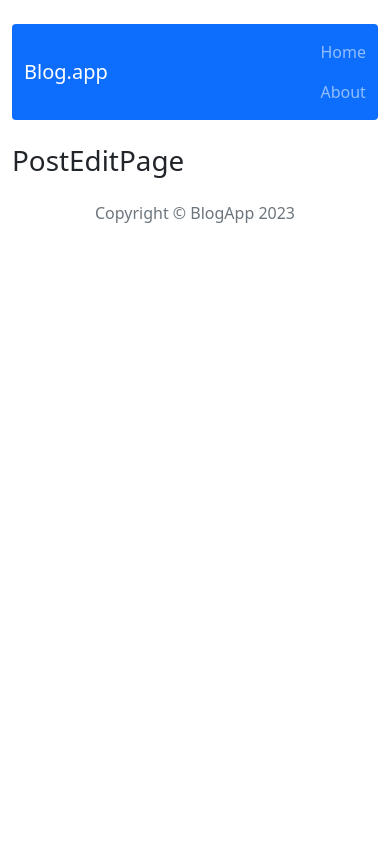
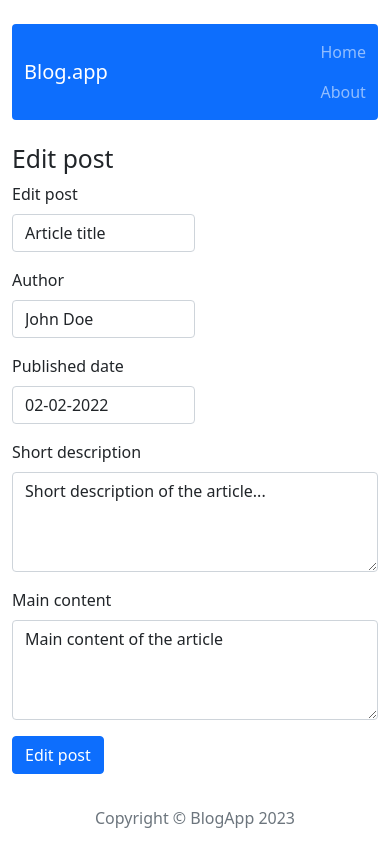
Before and after one commit to MatGom/react-blog, a React (Create React App) app: page /post/edit/1 in a window 390 px wide. Built offline with nearby package versions, Linux system fonts and the light colour scheme.

Commit message:
Add PostEditForm

```diff
--- /dev/null
+++ b/src/components/features/PostEditForm/PostEditForm.js
@@ -0,0 +1,41 @@
+import { useSelector } from 'react-redux';
+import { getPostById} from '../../../redux/postsRedux';
+import { useParams } from 'react-router-dom';
+import { Navigate } from 'react-router-dom';
+import { useNavigate } from 'react-router-dom';
+import { editPost } from '../../../redux/postsRedux';
+import PostForm from '../PostForm/PostForm';
+import { useDispatch } from 'react-redux';
+
+const PostEditForm = () => {
+  const dispatch = useDispatch();
+  const navigate = useNavigate();
+
+  const { id } = useParams();
+
+  const editedData = useSelector((state) => getPostById(state, id));
+
+  const handleEditPost = post => {
+    dispatch(editPost({ ...post, id }));
+    navigate('/');
+  };
+
+  if (!editedData) {
+    return <Navigate to='/' />;
+  } else {
+    return (
+      <PostForm
+        action={handleEditPost}
+        actionText='Edit post'
+        title={editedData.title}
+        author={editedData.author}
+        publishedDate={editedData.publishedDate}
+        shortDescription={editedData.shortDescription}
+        content={editedData.content}
+        id={id}
+      />
+    );
+  }
+};
+
+export default PostEditForm;
--- a/src/components/pages/PostAddPage/PostAddPage.js
+++ b/src/components/pages/PostAddPage/PostAddPage.js
@@ -1,8 +1,7 @@
 import styles from './PostAddPage.module.scss';
 import PostAddForm from '../../features/PostAddForm/PostAddForm';
 
-const PostAddPage = props => {
-  console.log(props);
+const PostAddPage = () => {
   return (
     <article className={styles.postAddPage}>
       <div className={styles.postAddWrapper}>
--- a/src/components/pages/PostEditPage/PostEditPage.js
+++ b/src/components/pages/PostEditPage/PostEditPage.js
@@ -1,5 +1,15 @@
+import styles from './PostEditPage.module.scss';
+import PostEditForm from '../../features/PostEditForm/PostEditForm';
+
 const PostEditPage = () => {
-  return <h1>PostEditPage</h1>;
+  return (
+    <article className={styles.postEditPage}>
+      <div className={styles.postEditWrapper}>
+        <h2>Edit post</h2>
+        <PostEditForm />
+      </div>
+    </article>
+  );
 };
 
 export default PostEditPage;
--- /dev/null
+++ b/src/components/pages/PostEditPage/PostEditPage.module.scss
@@ -0,0 +1,18 @@
+.postEditPage {
+  display: flex;
+  flex-direction: column;
+  align-items: center;
+}
+
+.postEditWrapper {
+  display: flex;
+  flex-direction: column;
+  justify-content: space-between;
+  width: 50%;
+}
+
+@media (max-width: 993px) {
+  .postEditWrapper {
+    width: 100%;
+  }
+}
--- a/src/components/pages/PostPage/PostPage.js
+++ b/src/components/pages/PostPage/PostPage.js
@@ -43,7 +43,7 @@ const PostPage = () => {
           <div className={styles.postPageHeader}>
             <h2>{postData.title}</h2>
             <div>
-              <Link as={NavLink} to='/post/edit/:id' className='btn btn-outline-info px-3 ms-2'>
+              <Link as={NavLink} to={`/post/edit/${postData.id}`} className='btn btn-outline-info px-3 ms-2'>
                 Edit
               </Link>
               <Button onClick={handleShowModal} variant='outline-danger' className='px-3 ms-2'>
--- a/src/redux/postsRedux.js
+++ b/src/redux/postsRedux.js
@@ -6,16 +6,20 @@ export const getPostById = ({ posts }, id) => posts.find(post => post.id === id)
 // actions
 const createActionName = actionName => `app/posts/${actionName}`;
 const ADD_POST = createActionName('ADD_POST');
+const EDIT_POST = createActionName('EDIT_POST');
 const REMOVE_POST = createActionName('REMOVE_CARD');
 
 // action creators
 export const addPost = payload => ({ type: ADD_POST, payload });
+export const editPost = payload => ({ type: EDIT_POST, payload });
 export const removePost = payload => ({ type: REMOVE_POST, payload });
 
 const postsReducer = (statePart = [], action) => {
   switch (action.type) {
     case ADD_POST:
       return [...statePart, { ...action.payload, id: shortid() }];
+    case EDIT_POST:
+      return statePart.map(post => (post.id === action.payload.id ? { ...post, ...action.payload } : post));
     case REMOVE_POST:
       return [...statePart.filter(post => post.id !== action.payload)];
     default:
```
